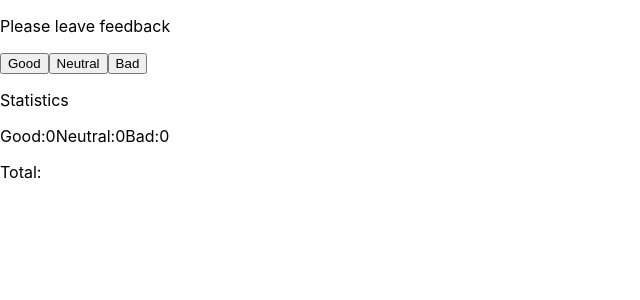
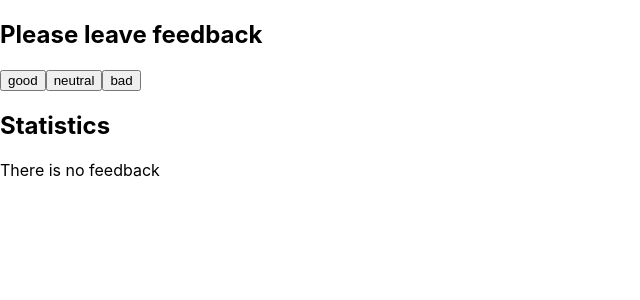
Before and after one commit to PoliukhovychAnna/goit-react-hw-02-feedback, a React (Create React App) app: page / in a window 1280 px wide. Shown: the top 300 px of the page, without its empty margins (0-640 px from the left). Built offline with nearby package versions, Linux system fonts and the light colour scheme.

Commit message:
task 1 completed without styles

```diff
--- a/package.json
+++ b/package.json
@@ -7,6 +7,7 @@
     "@testing-library/jest-dom": "^5.16.3",
     "@testing-library/react": "^12.1.4",
     "@testing-library/user-event": "^13.5.0",
+    "prop-types": "^15.8.1",
     "react": "^18.1.0",
     "react-dom": "^18.1.0",
     "react-scripts": "5.0.1",
--- a/src/components/App.jsx
+++ b/src/components/App.jsx
@@ -1,4 +1,7 @@
-import React, {Component} from "react";
+import React, { Component } from "react";
+import { Statistics } from "./Statistics";
+import { FeedbackOptions } from "./FeedbackOptions";
+import { Section } from "./Section";
 
 
 export class App extends Component {
@@ -8,37 +11,47 @@ export class App extends Component {
     bad: 0
   }
 
+
   addFeedback = (event) => {
-    this.setState((prevState) => ({...this.state, [event.target.name]:  prevState[event.target.name]+1}))}
+    this.setState((prevState) => ({ ...this.state, [event.target.name] :  prevState[event.target.name]+1}))
+  }
 
   countTotalFeedback = () => {
     const { good, neutral, bad } = this.state
-   return [good.length] + [neutral.length] + [bad.length]
+    return Number([good]) + Number([neutral]) + Number([bad])
+  }
+
+  countPositiveFeedbackPercentage = () => {
+    const { good, neutral, bad } = this.state;
+    const total = Number([good]) + Number([neutral]) + Number([bad]);
+    const goodFeedback = Math.floor(((Number([good]) / total) * 100))
+    return goodFeedback ? goodFeedback : 0
+  }
+
+  renderSection = () => {
 
   }
 
-  countPositiveFeedbackPercentage = () => {
-
-  }
   render() {
     return (
-      <div>
-        <p>Please leave feedback</p>
-        <button type="button" name="good" onClick={this.addFeedback}>
-          Good
-        </button>
-        <button type="button" name="neutral" onClick={this.addFeedback}>
-          Neutral
-        </button>
-        <button type="button" name="bad" onClick={this.addFeedback}>
-          Bad
-        </button>
-        <p>Statistics</p>
-        <span >Good:{this.state.good}</span>
-        <span>Neutral:{this.state.neutral}</span>
-        <span>Bad:{this.state.bad}</span>
-        <p>Total: {this.countTotalFeedback}</p>
-      </div>
+      <>
+        <Section title="Please leave feedback">
+          <FeedbackOptions
+            options={['good', 'neutral', 'bad']}
+            onLeaveFeedback={this.addFeedback}
+          />
+        </Section>
+
+        <Section title="Statistics">
+          <Statistics
+            good={this.state.good}
+            neutral={this.state.neutral}
+            bad={this.state.bad}
+            total={this.countTotalFeedback()}
+            positivePercentage={this.countPositiveFeedbackPercentage()}
+          />
+        </Section>
+      </>
     );
   };
 }
--- /dev/null
+++ b/src/components/FeedbackOptions.jsx
@@ -0,0 +1,22 @@
+import PropTypes from 'prop-types';
+export const FeedbackOptions = ({ options, onLeaveFeedback }) => (
+  <>
+    {options.map(option => {
+      return (
+        <button
+          type="button"
+          key={option}
+          name={option}
+          onClick={onLeaveFeedback}
+        >
+          {option}
+        </button>
+      );
+    })}
+  </>
+);
+
+FeedbackOptions.propTypes = {
+  options: PropTypes.arrayOf(PropTypes.string),
+  onLeaveFeedback: PropTypes.func
+};
--- /dev/null
+++ b/src/components/Notification.jsx
@@ -0,0 +1,10 @@
+import PropTypes from 'prop-types';
+export const Notification = ({ message }) => (
+  <>
+    <p>{message}</p>
+  </>
+);
+
+Notification.propTypes = {
+  message: PropTypes.string.isRequired,
+};
--- /dev/null
+++ b/src/components/Section.jsx
@@ -0,0 +1,12 @@
+import PropTypes from 'prop-types';
+export const Section = ({ title, children }) => (
+  <>
+    <h2>{title}</h2>
+    {children}
+  </>
+);
+
+Section.propTypes = {
+  title: PropTypes.string.isRequired,
+  children: PropTypes.element
+};
--- /dev/null
+++ b/src/components/Statistics.jsx
@@ -0,0 +1,22 @@
+import PropTypes from 'prop-types';
+import { Notification } from './Notification';
+export const Statistics = ({ good, neutral, bad, total, positivePercentage }) =>
+  total > 0 ? (
+    <>
+      <span>Good:{good}</span>
+      <span>Neutral:{neutral}</span>
+      <span>Bad:{bad}</span>
+      <p>Total: {total}</p>
+      <p>Positive feedback: {positivePercentage}%</p>{' '}
+    </>
+  ) : (
+    <Notification message="There is no feedback" />
+  );
+
+  Statistics.propTypes = {
+    good: PropTypes.number.isRequired,
+    neutral: PropTypes.number.isRequired,
+    bad: PropTypes.number.isRequired,
+    total: PropTypes.number.isRequired,
+    positivePercentage: PropTypes.number.isRequired,
+  };
```
Also changed, not shown: 1 other file (tests, documents, lock files or other folders).
